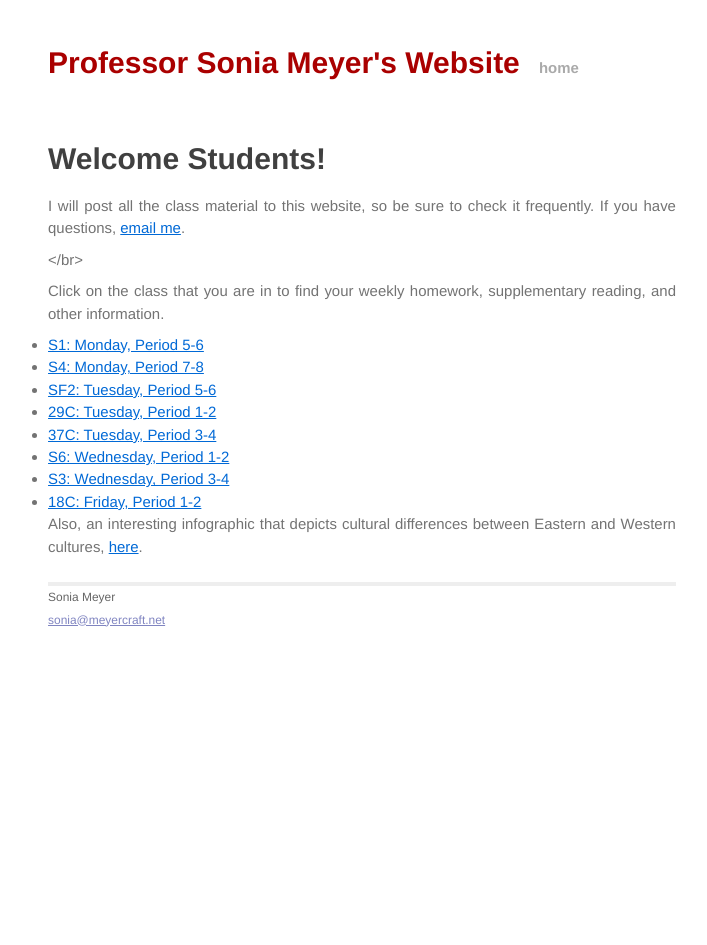
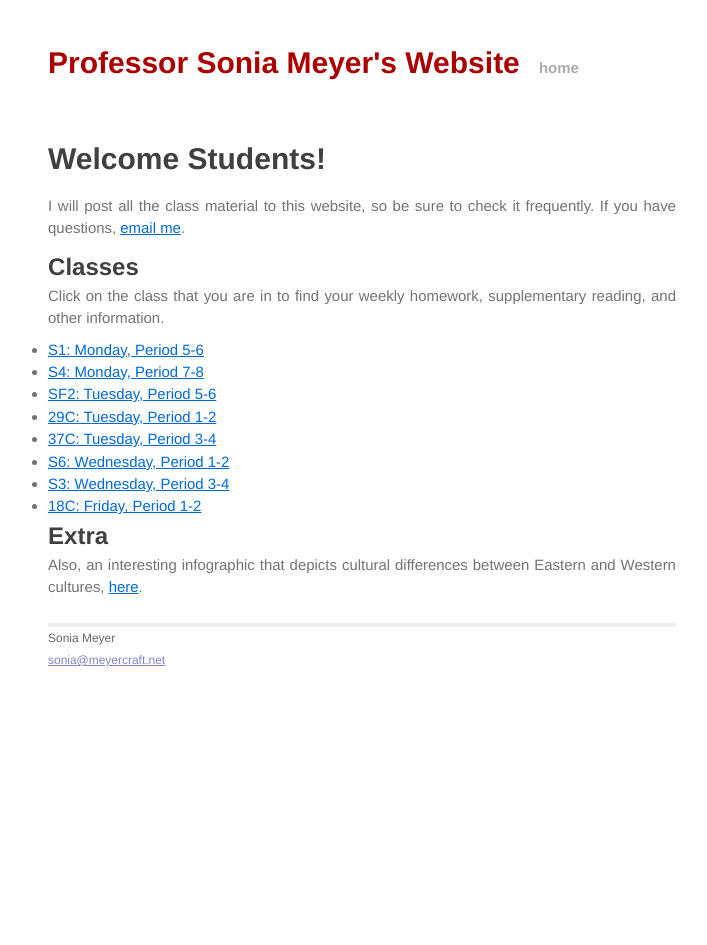
Before and after one commit to soniawmeyer/soniameyer-beihang-students-website, a Jekyll site: the page built from index.md, in a window 1280 px wide. Shown: the whole page, without its empty margins (278-985 px from the left). Built offline with Jekyll 4.4.1, drawn with Linux system fonts in a browser that asks for light colours.

Commit message:
Add some formatting to the home page

```diff
--- a/index.md
+++ b/index.md
@@ -7,7 +7,7 @@ title: Professor Sonia Meyer's Beihang Website
 
 I will post all the class material to this website, so be sure to check it frequently. If you have questions, [email me](mailto:sonia@meyercraft.net).
 
-</br>
+## Classes
 
 Click on the class that you are in to find your weekly homework, supplementary reading, and other information.
 
@@ -20,4 +20,6 @@ Click on the class that you are in to find your weekly homework, supplementary r
 *	[S3: Wednesday, Period 3-4](classes/s1s3s4s6.html)
 *	[18C: Friday, Period 1-2](classes/18c.html)
 
+## Extra
+
 Also, an interesting infographic that depicts cultural differences between Eastern and Western cultures, [here](http://bsix12.com/east-meets-west/).
```
